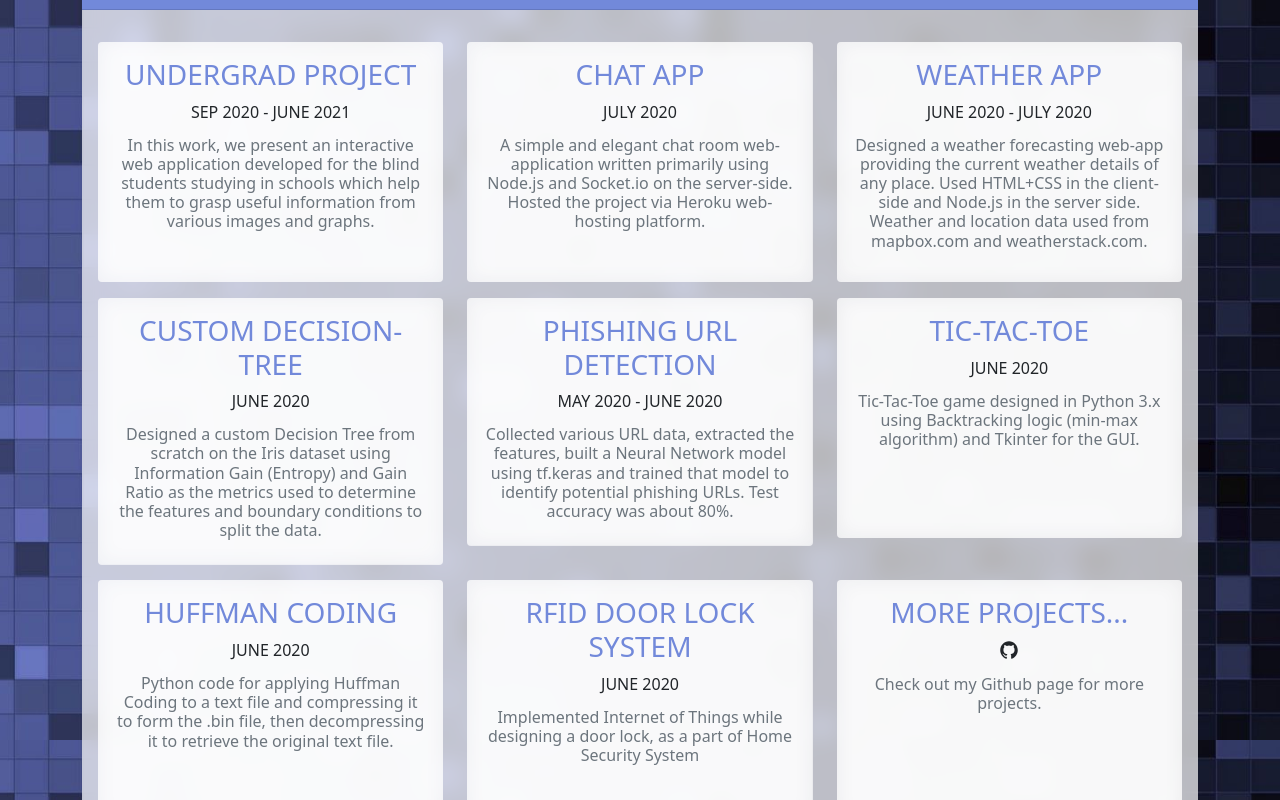
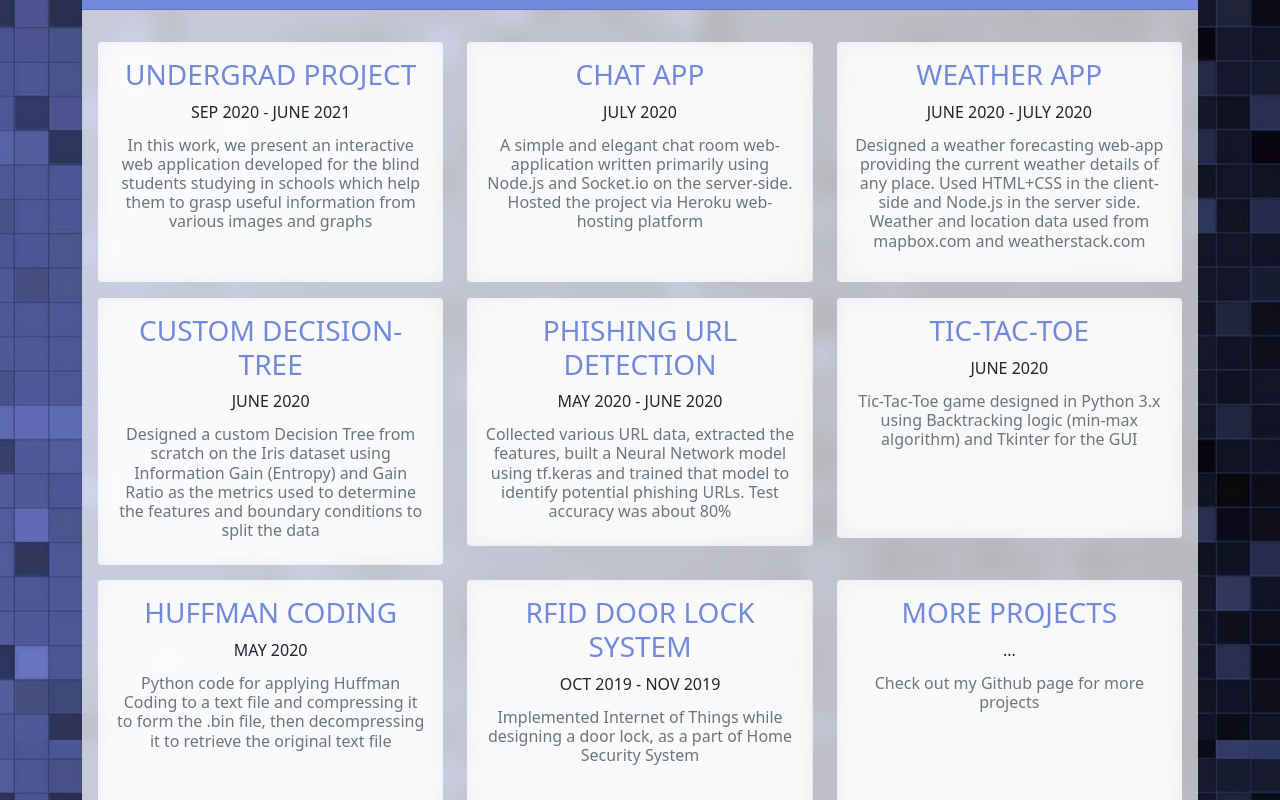
Before and after one commit to t-ROY-coder/portfolio-website, a React (Create React App) app: page / in a window 1280 px wide. Shown: the part 1660-2460 px from the top of the page. Built offline with nearby package versions, Linux system fonts and the light colour scheme.

Commit message:
proj data date change

```diff
--- a/src/assets/ProjectData.js
+++ b/src/assets/ProjectData.js
@@ -2,63 +2,63 @@ export const ProjectData = [
   {
     title: "Undergrad Project",
     description:
-      "In this work, we present an interactive web application developed for the blind students studying in schools which help them to grasp useful information from various images and graphs.",
+      "In this work, we present an interactive web application developed for the blind students studying in schools which help them to grasp useful information from various images and graphs",
     time: "Sep 2020 - June 2021",
     link: "https://aural-tool.herokuapp.com",
   },
   {
     title: "Chat App",
     description:
-      "A simple and elegant chat room web-application written primarily using Node.js and Socket.io on the server-side. Hosted the project via Heroku web-hosting platform.",
+      "A simple and elegant chat room web-application written primarily using Node.js and Socket.io on the server-side. Hosted the project via Heroku web-hosting platform",
     time: "July 2020",
     link: "https://roy-natter.herokuapp.com",
   },
   {
     title: "Weather App",
     description:
-      "Designed a weather forecasting web-app providing the current weather details of any place. Used HTML+CSS in the client-side and Node.js in the server side. Weather and location data used from mapbox.com and weatherstack.com.",
+      "Designed a weather forecasting web-app providing the current weather details of any place. Used HTML+CSS in the client-side and Node.js in the server side. Weather and location data used from mapbox.com and weatherstack.com",
     time: "June 2020 - July 2020",
     link: "https://troy-weather-app.herokuapp.com",
   },
   {
     title: "Custom Decision-Tree",
     description:
-      "Designed a custom Decision Tree from scratch on the Iris dataset using Information Gain (Entropy) and Gain Ratio as the metrics used to determine the features and boundary conditions to split the data.",
+      "Designed a custom Decision Tree from scratch on the Iris dataset using Information Gain (Entropy) and Gain Ratio as the metrics used to determine the features and boundary conditions to split the data",
     time: "June 2020",
     link: "https://github.com/t-ROY-coder/CustomDecisionTree-Iris",
   },
   {
     title: "Phishing URL Detection",
     description:
-      "Collected various URL data, extracted the features, built a Neural Network model using tf.keras and trained that model to identify potential phishing URLs. Test accuracy was about 80%.",
+      "Collected various URL data, extracted the features, built a Neural Network model using tf.keras and trained that model to identify potential phishing URLs. Test accuracy was about 80%",
     time: "May 2020 - June 2020",
     link: "https://github.com/t-ROY-coder/Phishing-URL-detection-with-ML",
   },
   {
     title: "Tic-Tac-Toe",
     description:
-      "Tic-Tac-Toe game designed in Python 3.x using Backtracking logic (min-max algorithm) and Tkinter for the GUI.",
+      "Tic-Tac-Toe game designed in Python 3.x using Backtracking logic (min-max algorithm) and Tkinter for the GUI",
     time: "June 2020",
     link: "https://github.com/t-ROY-coder/Tic-Tac-Toe-Game",
   },
   {
     title: "Huffman Coding",
     description:
-      "Python code for applying Huffman Coding to a text file and compressing it to form the .bin file, then decompressing it to retrieve the original text file.",
-    time: "June 2020",
+      "Python code for applying Huffman Coding to a text file and compressing it to form the .bin file, then decompressing it to retrieve the original text file",
+    time: "May 2020",
     link: "https://github.com/t-ROY-coder/Huffman-Coding",
   },
   {
     title: "RFID Door Lock System",
     description:
       "Implemented Internet of Things while designing a door lock, as a part of Home Security System",
-    time: "June 2020",
+    time: "Oct 2019 - Nov 2019",
     link: "https://github.com/t-ROY-coder/RFID-enabled-door-lock-system",
   },
   {
-    title: "More Projects...",
-    description: "Check out my Github page for more projects.",
-    time: <ion-icon name="logo-github"></ion-icon>,
+    title: "More Projects",
+    description: "Check out my Github page for more projects",
+    time: "...",
     link: "https://github.com/t-ROY-coder?tab=repositories",
   },
 ];
```
